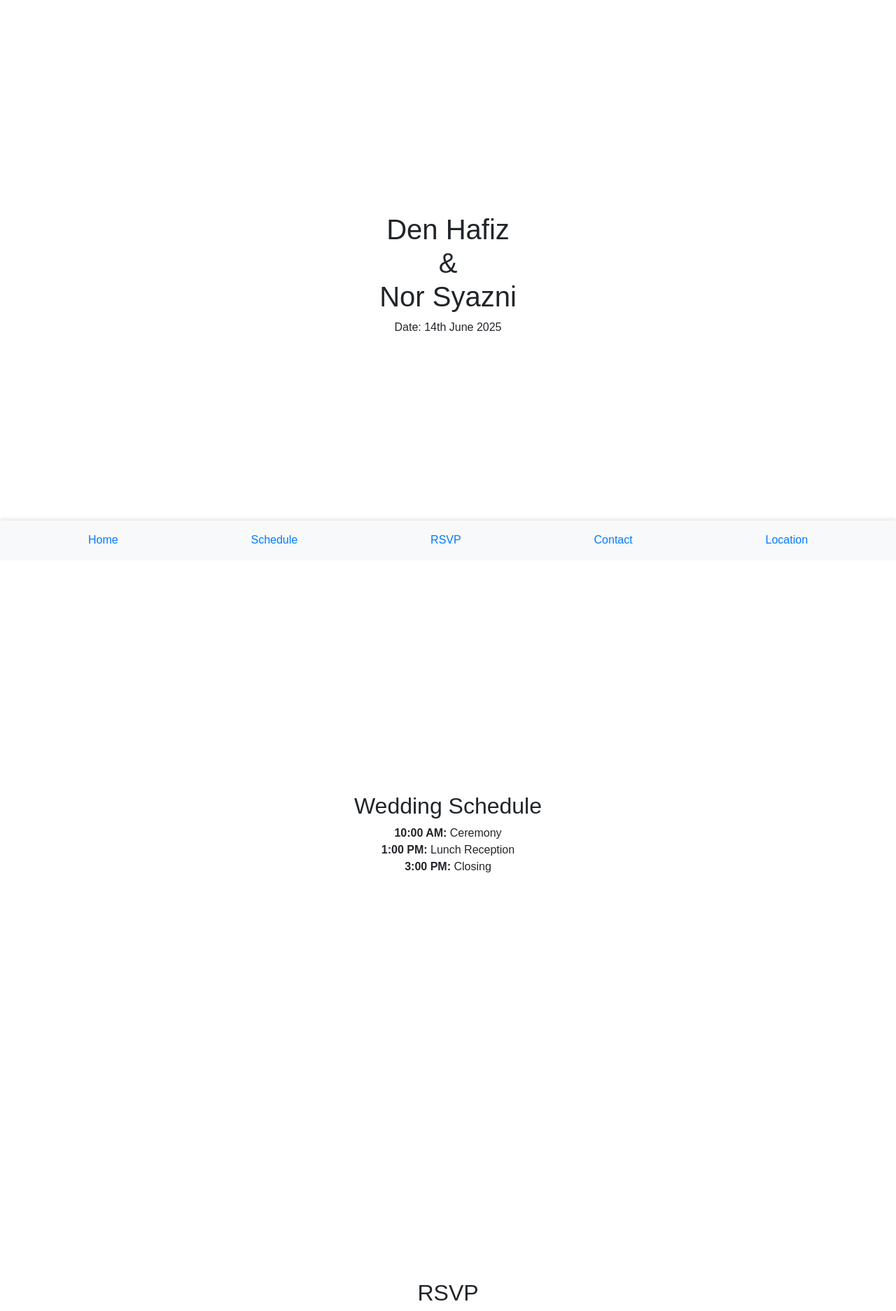
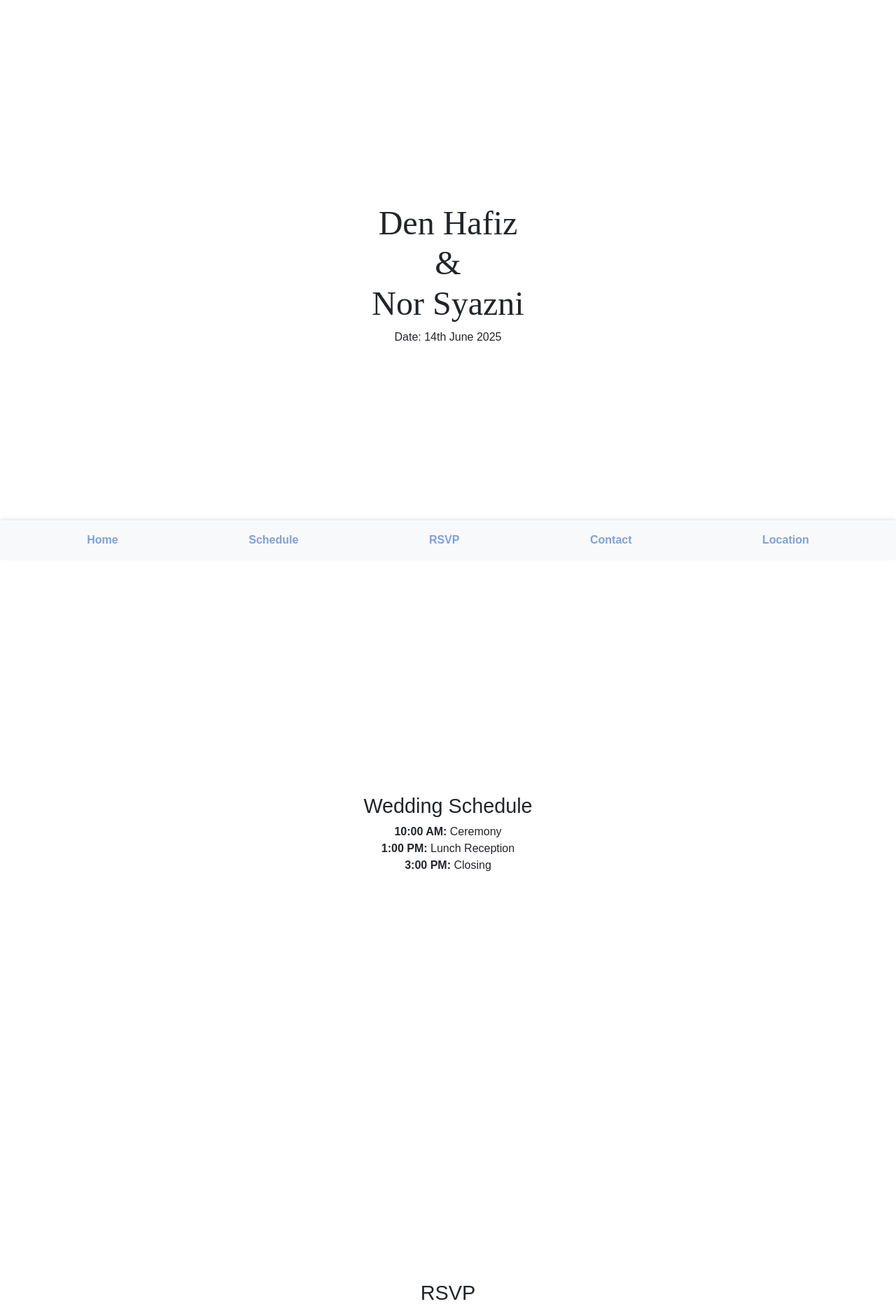
Before and after one commit to DenHafiz69/wedding-invitation, a Flask app: page / in a window 1280 px wide. Shown: the top 1874 px of the page at 70% size. Run offline with Flask 3, Linux system fonts and the light colour scheme; some libraries are stand-ins or nearby versions.

Commit message:
Some styling to make it prettier

```diff
--- a/static/styles.css
+++ b/static/styles.css
@@ -1,8 +1,22 @@
 body {
-    font-family: 'Arial', sans-serif;
+    font-family: 'Poppins', sans-serif;
+    /* font-weight: 400;
+    font-style: normal; */
     scroll-behavior: smooth;
     margin: 0;
     padding: 0;
+}
+
+h1 {
+    font-family: "Sacramento", serif;
+    font-weight: 500;
+    font-style: normal;
+    font-size: 3em;
+}
+
+h2 {
+    font-size: 1.8em;
+    /* font-weight: 400; */
 }
 
 .content {
@@ -17,6 +31,8 @@
 
 .nav-link {
     text-decoration: none;
+    color: #80A1D4;
+    font-weight: bold;
 }
 
 .navbar {
@@ -40,3 +56,18 @@
     flex-direction: column;
     align-items: center;
 }
+
+.container.main {
+    background-color: #C0B9DD;
+    max-width: 500px;
+}
+
+.nav-link i {
+    display: flex;
+    flex-direction: column;
+    align-items: center;
+}
+
+a.contact-info {
+    text-decoration: none;
+}
```
